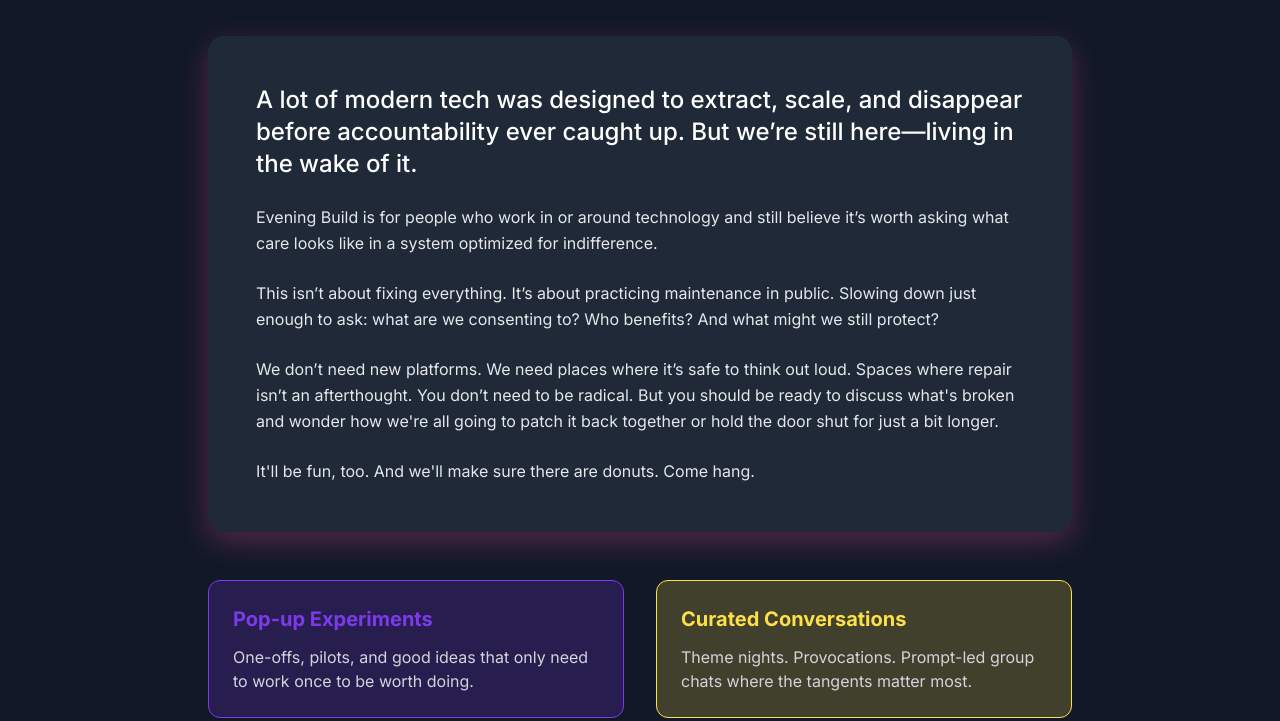
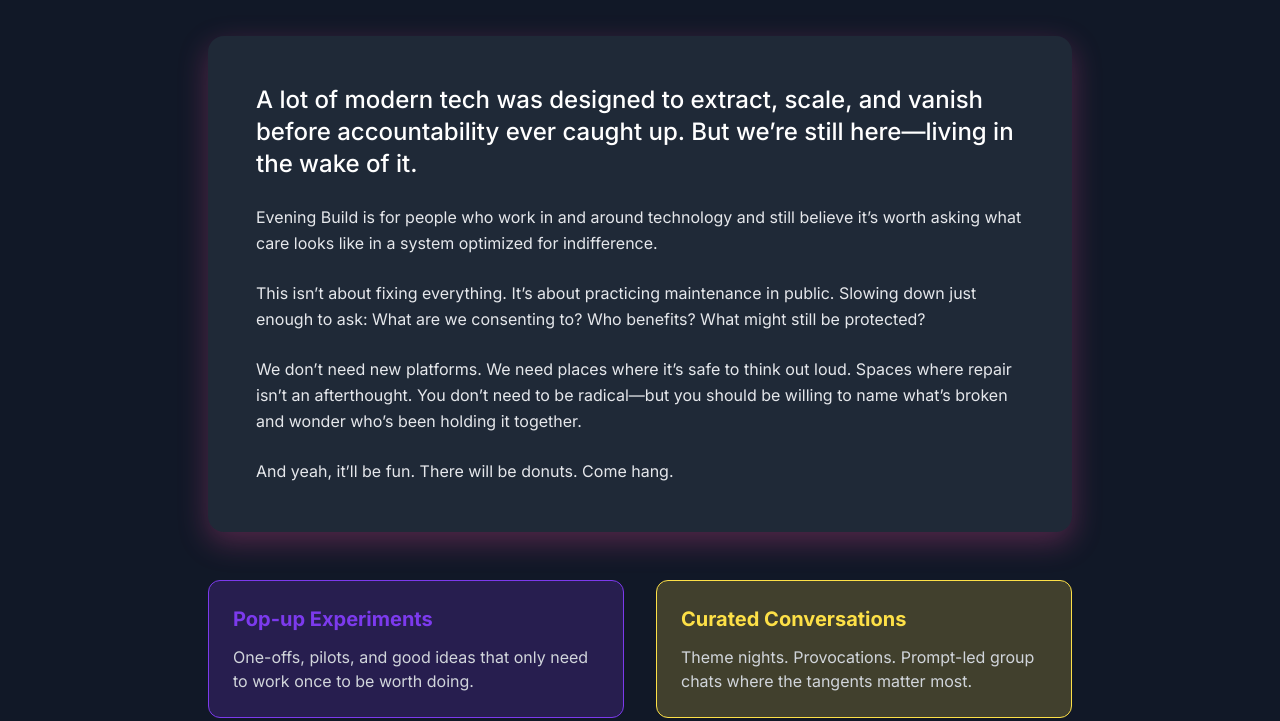
Before and after one commit to quarterback/eveningbuild, a plain HTML site: page index.html in a window 1280 px wide. Shown: the part 376-1097 px from the top of the page. Drawn offline with nearby package versions, Linux system fonts and the light colour scheme.

Commit message:
Update index.html

```diff
--- a/index.html
+++ b/index.html
@@ -86,28 +86,25 @@
             <section class="bg-gray-800 rounded-2xl p-8 sm:p-12 donut-shadow">
 <div class="prose prose-xl prose-invert max-w-none space-y-6 text-gray-200 leading-relaxed">
   <p class="text-2xl text-white font-medium">
-    A lot of modern tech was designed to extract, scale, and disappear before accountability ever caught up. But we’re still here—living in the wake of it.
+    A lot of modern tech was designed to extract, scale, and vanish before accountability ever caught up. But we’re still here—living in the wake of it.
   </p>
 
   <p>
-    Evening Build is for people who work in or around technology and still believe it’s worth asking what care looks like in a system optimized for indifference.
+    Evening Build is for people who work in and around technology and still believe it’s worth asking what care looks like in a system optimized for indifference.
   </p>
 
   <p>
-    This isn’t about fixing everything. It’s about practicing maintenance in public. Slowing down just enough to ask: what are we consenting to? Who benefits? And what might we still protect?
+    This isn’t about fixing everything. It’s about practicing maintenance in public. Slowing down just enough to ask: What are we consenting to? Who benefits? What might still be protected?
   </p>
 
   <p>
-    We don’t need new platforms. We need places where it’s safe to think out loud. Spaces where repair isn’t an afterthought. You don’t need to be radical. But you should be ready to discuss what's broken and wonder how we're all going to patch it back together or hold the door shut for just a bit longer.
+    We don’t need new platforms. We need places where it’s safe to think out loud. Spaces where repair isn’t an afterthought. You don’t need to be radical—but you should be willing to name what’s broken and wonder who’s been holding it together.
   </p>
 
-    <p>
-       It'll be fun, too. And we'll make sure there are donuts. Come hang.
-    </p>
-
+  <p>
+    And yeah, it’ll be fun. There will be donuts. Come hang.
+  </p>
 </div>
-
-
             </section>
 
             <!-- What Evening Build Presents -->
```
